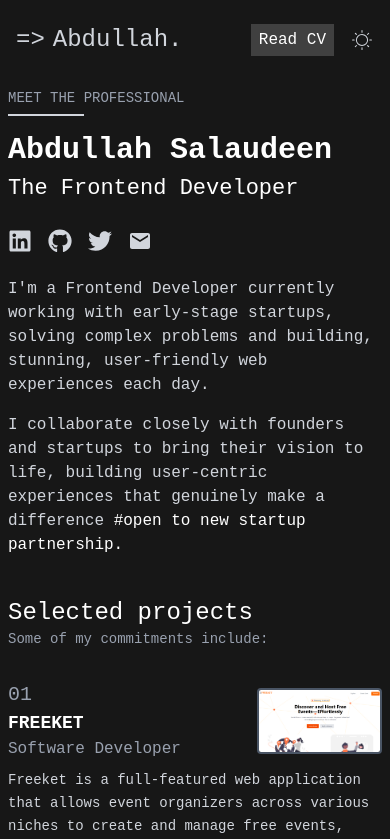
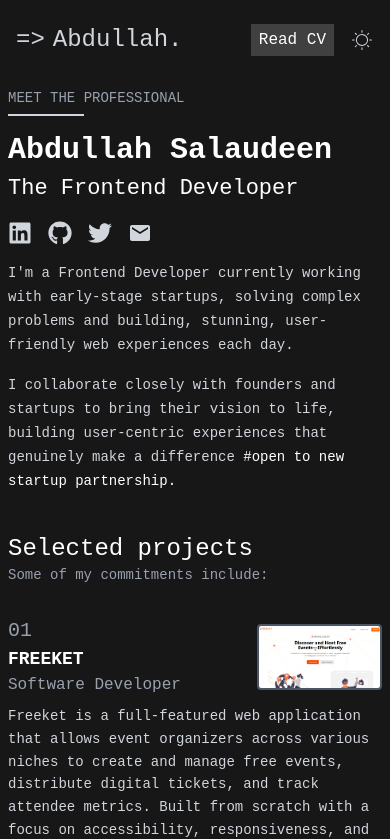
Before and after one commit to TheOnlyAbdull/portfolio-v2, a React (Vite) app: page / in a window 390 px wide. Shown: the top 839 px of the page. Built offline with nearby package versions, Linux system fonts and the light colour scheme.

Commit message:
add transition

```diff
--- a/src/component/Hero.jsx
+++ b/src/component/Hero.jsx
@@ -12,13 +12,13 @@ function Hero() {
         Abdullah Salaudeen
       </h1>
 
-      <h2 className="text-[1.375rem] md:text-2xl mb-6 text-neutral-700 dark:text-white">
+      <h2 className="text-[1.375rem] md:text-2xl mb-4 text-neutral-700 dark:text-white">
         The Frontend Developer
       </h2>
 
       <Links />
 
-      <div className="text-base leading-6 flex flex-col gap-4 text-neutral-700 dark:text-gray-300">
+      <div className="text-sm md:text-base leading-6 flex flex-col gap-4 text-neutral-700 dark:text-gray-300">
         <p>
           I'm a Frontend Developer currently working with early-stage startups,
           solving complex problems and building, stunning, user-friendly web
--- a/src/component/Links.jsx
+++ b/src/component/Links.jsx
@@ -8,7 +8,7 @@ import {
 import { MdEmail } from "react-icons/md";
 function Links() {
   return (
-    <div className="flex gap-4 text-2xl my-6 cursor-pointer">
+    <div className="flex gap-4 text-2xl my-4 cursor-pointer">
       <p>
         <a href="https://www.linkedin.com/in/abdullahi-salaudeen-08392a252" target="_blank" rel="noopener noreferrer">
           <FaLinkedin />
```
